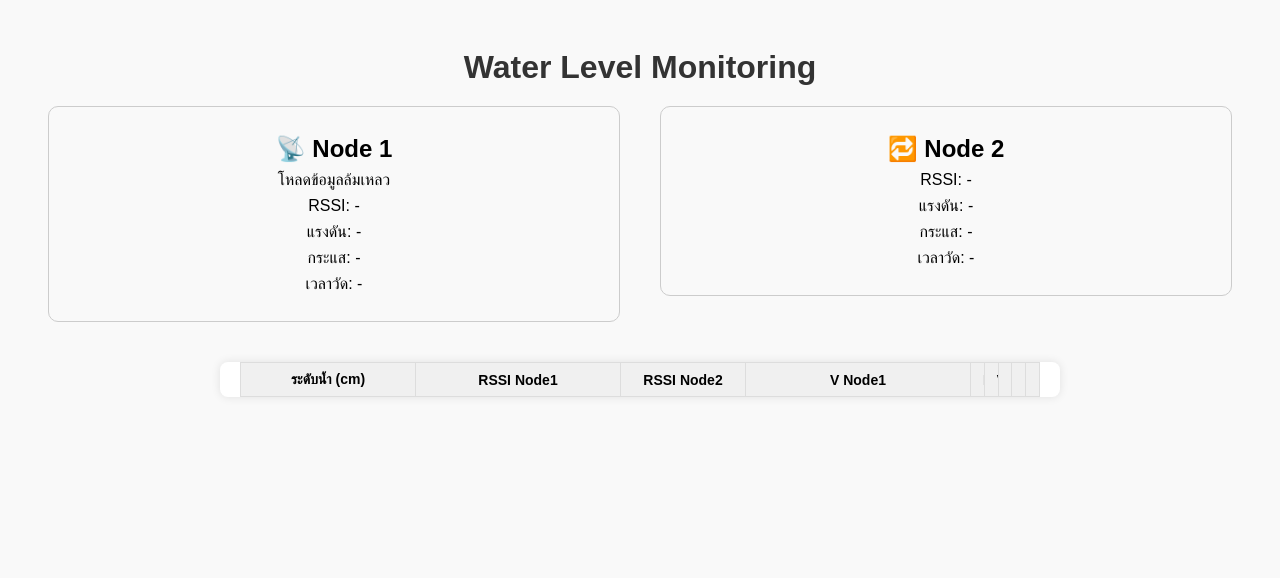
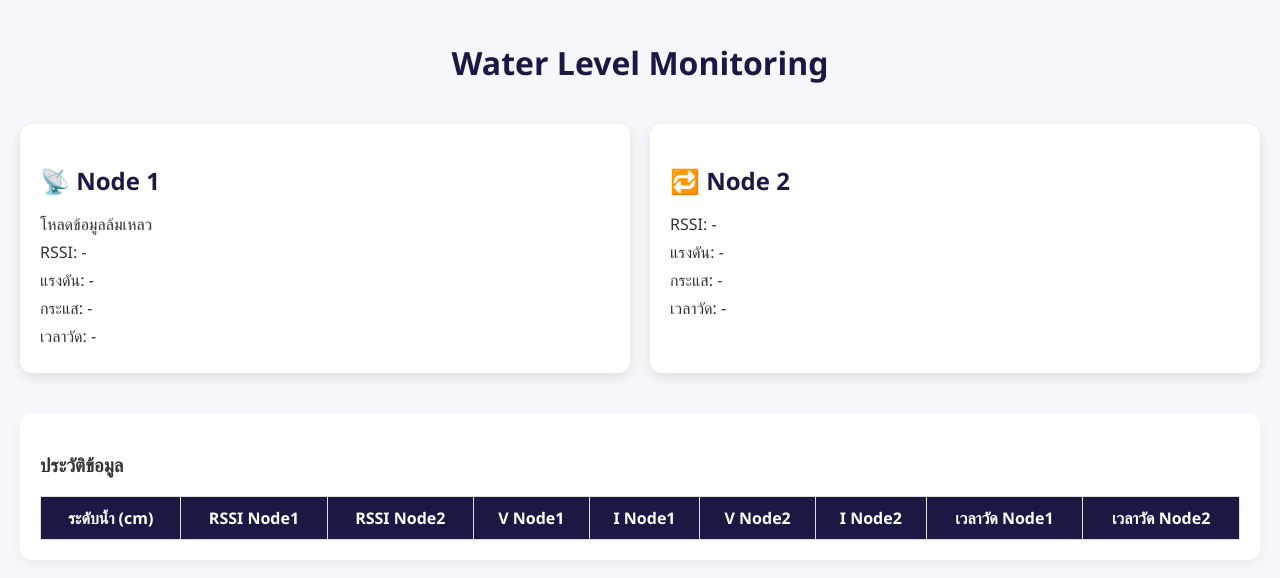
Before and after one commit to puncharat555/backend_water, a website: page public/index.html in a window 1280 px wide. Drawn offline with Linux system fonts and the light colour scheme; no server answers.

Commit message:
new code up

```diff
--- a/public/index.html
+++ b/public/index.html
@@ -1,46 +1,12 @@
 <!DOCTYPE html>
-<html lang="en">
+<html lang="th">
 <head>
   <meta charset="UTF-8" />
   <title>Water Level Monitoring</title>
   <link rel="stylesheet" href="style.css" />
-  <style>
-    .container {
-      display: flex;
-      justify-content: space-around;
-      align-items: flex-start;
-      gap: 40px;
-      margin: 20px;
-    }
-    .node-box {
-      border: 1px solid #ccc;
-      padding: 20px;
-      border-radius: 10px;
-      width: 45%;
-    }
-    .node-box h2, .node-box h3, .node-box p {
-      margin: 8px 0;
-    }
-    .table-wrapper {
-      margin-top: 40px;
-      padding: 0 20px;
-    }
-    table {
-      width: 100%;
-      border-collapse: collapse;
-    }
-    th, td {
-      padding: 8px 12px;
-      border: 1px solid #ddd;
-      text-align: center;
-    }
-    th {
-      background-color: #f0f0f0;
-    }
-  </style>
 </head>
 <body>
-  <h1 style="text-align: center;">Water Level Monitoring</h1>
+  <h1 class="title">Water Level Monitoring</h1>
 
   <div class="container">
     <!-- Node 1 -->
@@ -64,6 +30,7 @@
   </div>
 
   <div class="table-wrapper">
+    <h3>ประวัติข้อมูล</h3>
     <table id="dataTable">
       <thead>
         <tr>
@@ -89,11 +56,9 @@
       try {
         const res = await fetch('https://backend-water-rf88.onrender.com/distance');
         const data = await res.json();
-
         const tbody = document.querySelector('#dataTable tbody');
         tbody.innerHTML = '';
 
-        // หา record ล่าสุดที่มีข้อมูลครบ
         const latest = [...data].reverse().find(item => item.distance > 0);
 
         data.forEach(item => {
@@ -115,21 +80,17 @@
 
         if (latest) {
           const level = (fixedDepth - latest.distance).toFixed(1);
-
-          // Node 1
           document.getElementById('waterLevelNode1').innerText = `ระดับน้ำ: ${level} cm`;
           document.getElementById('rssiNode1').innerText = `RSSI: ${latest.rssi_node1 ?? '-'}`;
           document.getElementById('voltageNode1').innerText = `แรงดัน: ${latest.v_node1 ?? '-'}`;
           document.getElementById('currentNode1').innerText = `กระแส: ${latest.i_node1 ?? '-'}`;
           document.getElementById('timeNode1').innerText = `เวลาวัด: ${latest.time_node1 ?? '-'}`;
 
-          // Node 2 (ไม่มีระดับน้ำ)
           document.getElementById('rssiNode2').innerText = `RSSI: ${latest.rssi_node2 ?? '-'}`;
           document.getElementById('voltageNode2').innerText = `แรงดัน: ${latest.v_node2 ?? '-'}`;
           document.getElementById('currentNode2').innerText = `กระแส: ${latest.i_node2 ?? '-'}`;
           document.getElementById('timeNode2').innerText = `เวลาวัด: ${latest.time_node2 ?? '-'}`;
         }
-
       } catch (error) {
         console.error('Load data error:', error);
         document.getElementById('waterLevelNode1').innerText = 'โหลดข้อมูลล้มเหลว';
--- a/public/style.css
+++ b/public/style.css
@@ -1,97 +1,68 @@
 body {
-  font-family: Arial, sans-serif;
+  font-family: 'Segoe UI', sans-serif;
+  background-color: #f5f7fa;
+  margin: 0;
   padding: 20px;
-  text-align: center;
-  background: #f9f9f9;
-}
-
-h1 {
-  margin-bottom: 10px;
   color: #333;
 }
 
-#waterLevel {
-  font-size: 48px;
-  color: #007BFF;
-  font-weight: bold;
-  margin-bottom: 5px;
+.title {
+  text-align: center;
+  color: #1b1944;
+  margin-bottom: 40px;
 }
 
-#rssiLevel {
-  font-size: 24px;
-  color: #28a745; /* สีเขียวแสดงว่าเชื่อมต่อดี */
-  font-weight: bold;
-  margin-bottom: 20px;
+.container {
+  display: flex;
+  justify-content: space-between;
+  gap: 20px;
+  flex-wrap: wrap;
 }
 
-button {
-  padding: 8px 16px;
-  margin-bottom: 20px;
-  font-size: 16px;
-  cursor: pointer;
-  background-color: #007BFF;
-  color: white;
-  border: none;
-  border-radius: 6px;
-  transition: background-color 0.3s ease;
+.node-box {
+  background-color: #ffffff;
+  border-radius: 12px;
+  padding: 20px;
+  box-shadow: 0 4px 12px rgba(0,0,0,0.1);
+  flex: 1 1 45%;
+  min-width: 300px;
 }
 
-button:hover {
-  background-color: #0056b3;
+.node-box h2 {
+  margin-bottom: 16px;
+  color: #1b1944;
+}
+
+.node-box p {
+  margin: 6px 0;
+  font-size: 16px;
 }
 
 .table-wrapper {
-  max-height: 300px;
-  overflow-y: auto;
-  margin: 0 auto;
-  width: 100%;
-  max-width: 800px;
-  box-shadow: 0 0 10px rgba(0, 0, 0, 0.1);
-  background: white;
-  border-radius: 8px;
+  margin-top: 40px;
+  background-color: #fff;
+  padding: 20px;
+  border-radius: 12px;
+  box-shadow: 0 4px 12px rgba(0,0,0,0.05);
 }
 
 table {
   width: 100%;
   border-collapse: collapse;
-  font-size: 14px;
-  table-layout: fixed;
+  margin-top: 10px;
 }
 
 th, td {
+  padding: 10px 12px;
   border: 1px solid #ddd;
-  padding: 10px;
   text-align: center;
-  overflow: hidden;
-  text-overflow: ellipsis;
-  white-space: nowrap;
 }
 
 th {
-  background-color: #f4f4f4;
-  position: sticky;
-  top: 0;
-  z-index: 1;
+  background-color: #1b1944;
+  color: #fff;
 }
 
-th:nth-child(1), td:nth-child(1) {
-  width: 150px;
+tr:nth-child(even) {
+  background-color: #f0f4f8;
 }
-
-th:nth-child(2), td:nth-child(2) {
-  width: 180px;
-}
-
-th:nth-child(3), td:nth-child(3) {
-  width: 100px;
-  color: #000000;
-  font-weight: bold;
-}
-
-th:nth-child(4), td:nth-child(4) {
-  width: 200px;
-}
-
-tbody tr:nth-child(even) {
-  background-color: #f9f9f9;
-}
```
